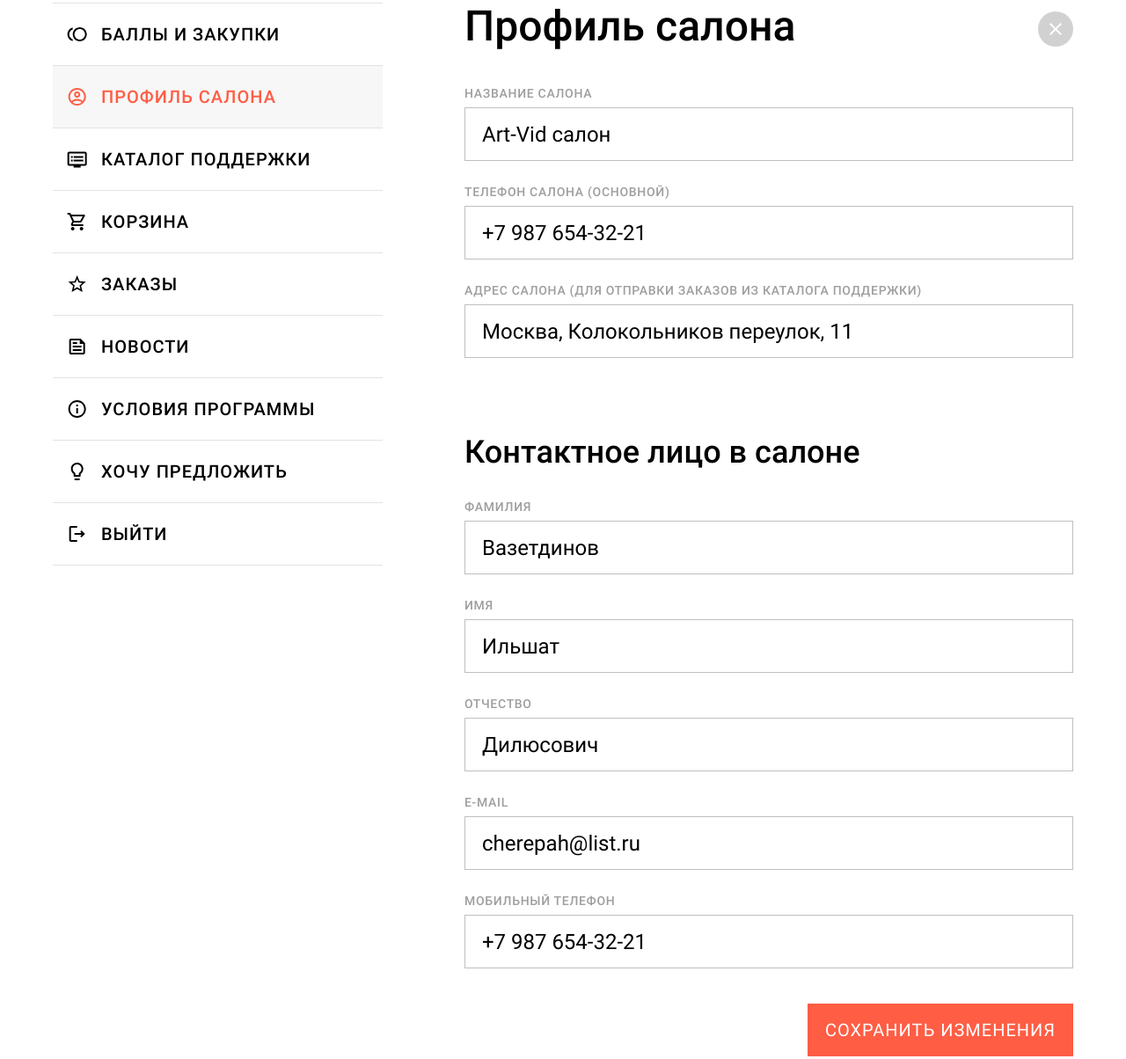
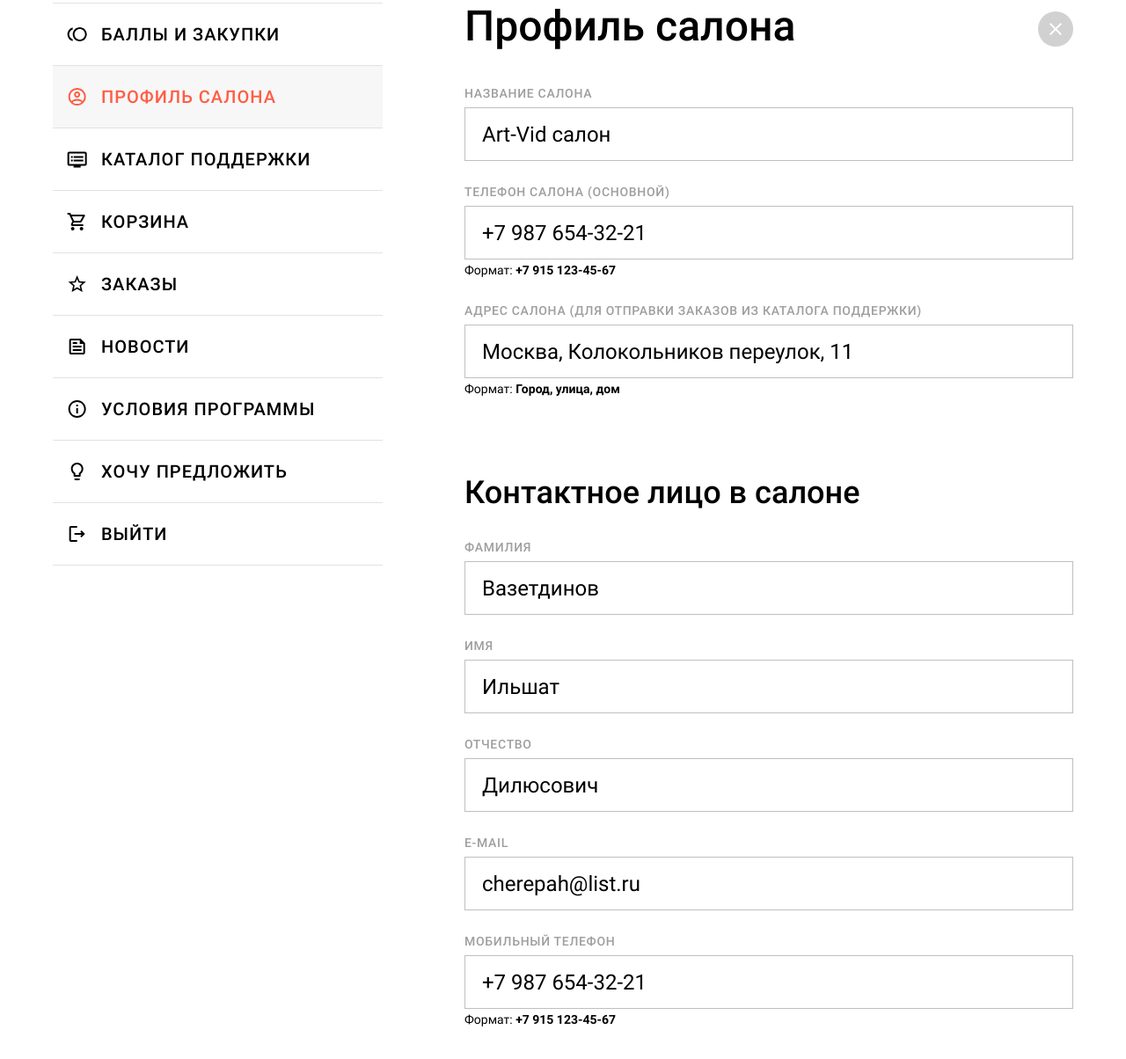
Before and after one commit to htmltest/project199, a plain HTML site: page sk-03.1-profile-edit.html in a window 1280 px wide. Shown: the part 147-1351 px from the top of the page at 88% size. Drawn offline with Linux system fonts and the light colour scheme; a script that the page names is missing.

Commit message:
input hint
подсказка по формату ввода в поле

```diff
--- a/css/styles.css
+++ b/css/styles.css
@@ -80,6 +80,7 @@ form.loading::after {content:""; display:block; position:absolute; left:0; top:0
 
 .form-label {margin:25px 0 0 0; font-weight:500; font-size:14px; line-height:21px; color:#9e9e9e; text-transform:uppercase; letter-spacing:0.05em}
 .form-input {position:relative; margin:25px 0}
+.form-input::after {content:""; display:block; clear:both}
 .form-label+.form-input {margin-top:5px}
 .form-input input,
 .form-input textarea {position:relative; border:1px solid #bfbfbf; font:24px/29px Arial, sans-serif; color:#000; vertical-align:top; margin:0; padding:15px 19px; width:100%; height:61px; box-sizing:border-box; outline:none; border-radius:0; background:#fff; -webkit-appearance:none; transition:border-color 0.2s}
@@ -95,6 +96,9 @@ form.loading::after {content:""; display:block; position:absolute; left:0; top:0
 .form-input input.error,
 .form-input textarea.error {border-color:#ff5d44; background:#fff3f3}
 label.error {display:block; margin:2px 0 0 0; font-weight:500; font-size:14px; line-height:21px; text-align:right; color:#ff5d44}
+.form-input label.error {float:right}
+.form-input-notice {float:left; margin:2px 0 0 0; font-size:14px; line-height:21px}
+.form-input-notice strong {font-weight:bold}
 
 .form-input input:-webkit-autofill,
 .form-input input:-webkit-autofill:active,
--- a/sk-03.1-profile-edit.html
+++ b/sk-03.1-profile-edit.html
@@ -73,10 +73,10 @@
                                 <div class="form-input"><input type="text" name="company_name" value="Art-Vid салон" class="required" /></div>
 
                                 <div class="form-label">Телефон салона (основной)</div>
-                                <div class="form-input"><input type="text" name="company_phone" value="+7 987 654–32–21" class="required phoneRU" /></div>
+                                <div class="form-input"><input type="text" name="company_phone" value="+7 987 654–32–21" class="required phoneRU" /><div class="form-input-notice">Формат: <strong>+7 915 123-45-67</strong></div></div>
 
                                 <div class="form-label">Адрес салона (для отправки заказов из каталога поддержки)</div>
-                                <div class="form-input"><input type="text" name="company_address" value="Москва, Колокольников переулок, 11" class="required" /></div>
+                                <div class="form-input"><input type="text" name="company_address" value="Москва, Колокольников переулок, 11" class="required" /><div class="form-input-notice">Формат: <strong>Город, улица, дом</strong></div></div>
 
                                 <h2>Контактное лицо в салоне</h2>
 
@@ -93,7 +93,7 @@
                                 <div class="form-input"><input type="text" name="email" value="cherepah@list.ru" class="required email" /></div>
 
                                 <div class="form-label">Мобильный телефон</div>
-                                <div class="form-input"><input type="text" name="phone" value="+7 987 654–32–21" class="required phoneRU" /></div>
+                                <div class="form-input"><input type="text" name="phone" value="+7 987 654–32–21" class="required phoneRU" /><div class="form-input-notice">Формат: <strong>+7 915 123-45-67</strong></div></div>
 
                                 <div class="form-ctrl">
                                     <div class="form-submit"><input type="submit" value="сохранить изменения" class="btn" /></div>
```
